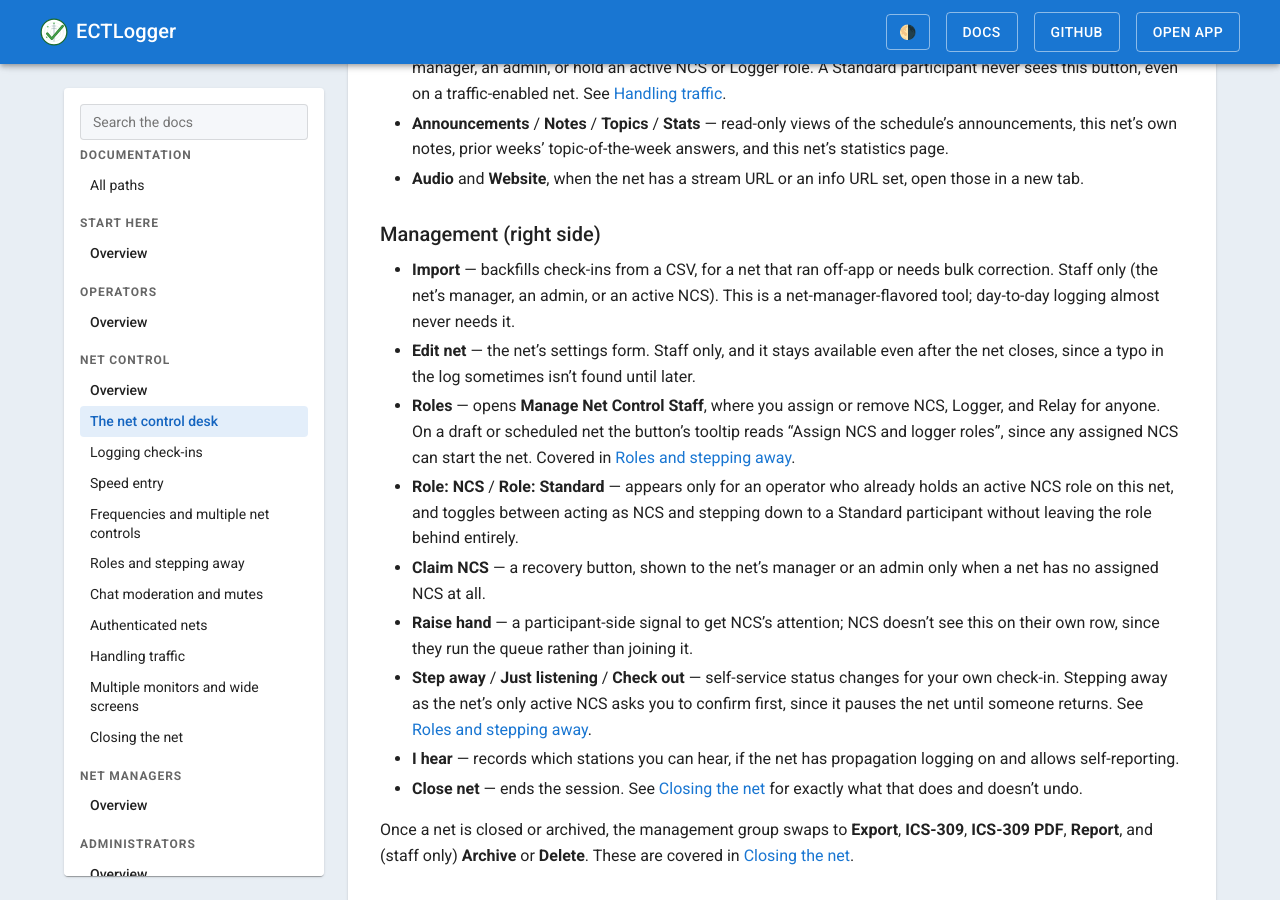
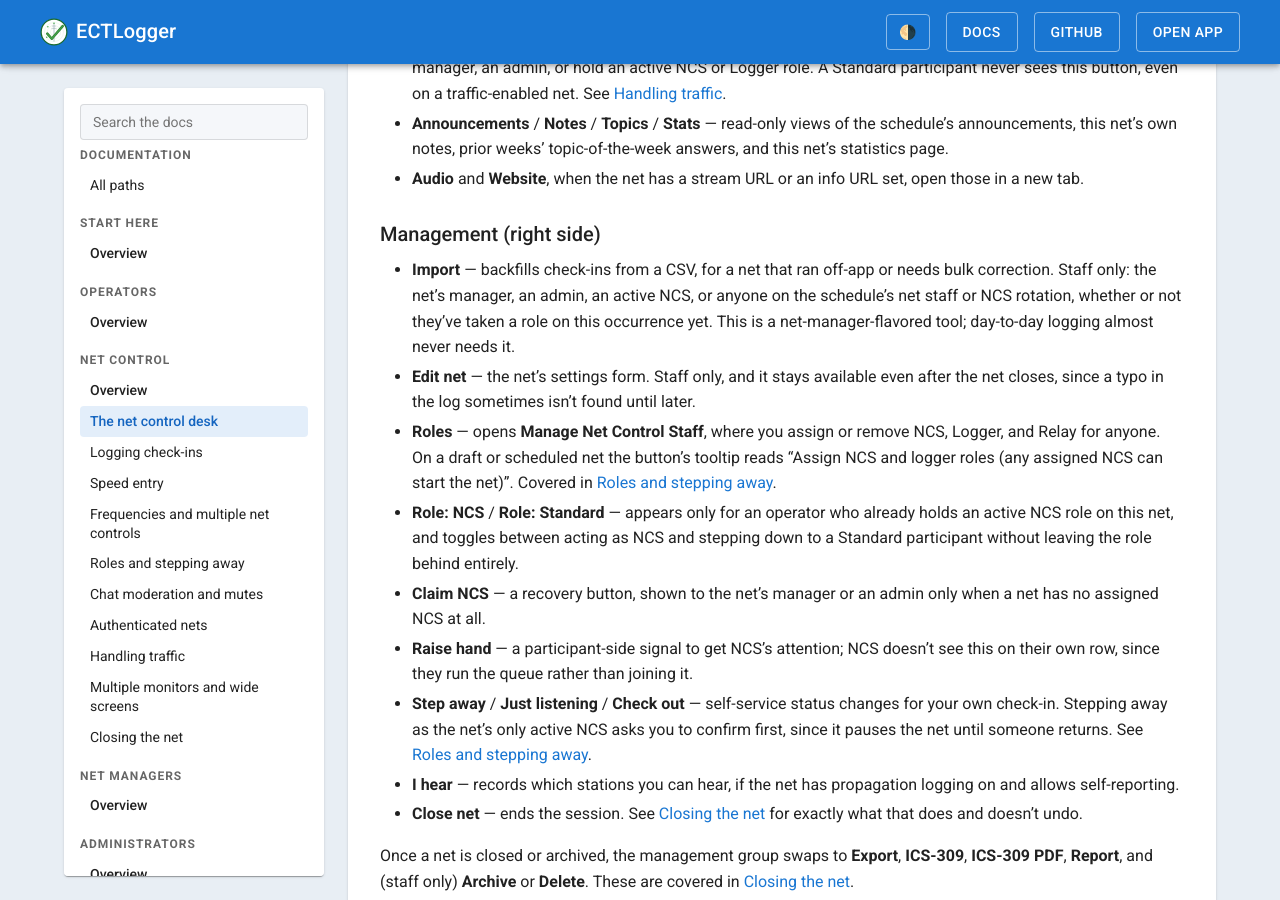
Before and after one commit to bradbrownjr/ectlogger, a Jekyll site: the page built from docs/net-control/the-net-control-desk.md, in a window 1280 px wide and 900 px high, scrolled down 1068 px. Built offline with Jekyll 4.4.1, drawn with Linux system fonts in a browser that asks for light colours; comment, search, counter and statistics services are not loaded; some of the changed text lies outside the part shown.

Commit message:
Docs: fact-check the net control path against the code
Four pages corrected, seven verified unchanged:
- Close net and Import follow the toolbar's management gate (manager, admin,
  active NCS, or the schedule's net staff/rotation), not 'NCS or Logger'
- Relay and Standard participants cannot set the active frequency by
  clicking a chip
- The net's manager and admins can verify identities on authenticated nets
- Roles tooltip quoted in full; the ultrawide left column also docks the
  schedule's Announcements

Co-Authored-By: Claude Opus 5.5 <noreply@anthropic.com>
Claude-Session: https://claude.ai/code/session_01Dz2y8UqRYDV67EQZaZUje3

```diff
--- a/docs/net-control/the-net-control-desk.md
+++ b/docs/net-control/the-net-control-desk.md
@@ -40,9 +40,9 @@ Here's what each one does, grouped the way the toolbar groups them.
 
 ### Management (right side)
 
-- **Import** — backfills check-ins from a CSV, for a net that ran off-app or needs bulk correction. Staff only (the net's manager, an admin, or an active NCS). This is a net-manager-flavored tool; day-to-day logging almost never needs it.
+- **Import** — backfills check-ins from a CSV, for a net that ran off-app or needs bulk correction. Staff only: the net's manager, an admin, an active NCS, or anyone on the schedule's net staff or NCS rotation, whether or not they've taken a role on this occurrence yet. This is a net-manager-flavored tool; day-to-day logging almost never needs it.
 - **Edit net** — the net's settings form. Staff only, and it stays available even after the net closes, since a typo in the log sometimes isn't found until later.
-- **Roles** — opens **Manage Net Control Staff**, where you assign or remove NCS, Logger, and Relay for anyone. On a draft or scheduled net the button's tooltip reads "Assign NCS and logger roles", since any assigned NCS can start the net. Covered in [Roles and stepping away](/docs/net-control/roles-and-stepping-away/).
+- **Roles** — opens **Manage Net Control Staff**, where you assign or remove NCS, Logger, and Relay for anyone. On a draft or scheduled net the button's tooltip reads "Assign NCS and logger roles (any assigned NCS can start the net)". Covered in [Roles and stepping away](/docs/net-control/roles-and-stepping-away/).
 - **Role: NCS** / **Role: Standard** — appears only for an operator who already holds an active NCS role on this net, and toggles between acting as NCS and stepping down to a Standard participant without leaving the role behind entirely.
 - **Claim NCS** — a recovery button, shown to the net's manager or an admin only when a net has no assigned NCS at all.
 - **Raise hand** — a participant-side signal to get NCS's attention; NCS doesn't see this on their own row, since they run the queue rather than joining it.
@@ -74,7 +74,7 @@ For adding, editing, and correcting rows in that list, see [Logging check-ins](/
 
 ## What's docked beside the list
 
-On a wide enough screen, Chat and the Activity Log sit docked in a column beside the check-in list by default; on an ultrawide monitor, Script and Notes can join a second column on the left. Every one of these panels, along with Map, Coverage, and Traffic when they're open, can be detached into a floating overlay or popped out into a genuinely separate browser window, so you can spread the desk across more than one monitor. That's its own page: [Multiple monitors and wide screens](/docs/net-control/multiple-monitors/).
+On a wide enough screen, Chat and the Activity Log sit docked in a column beside the check-in list by default; on an ultrawide monitor, Script, Notes, and the schedule's Announcements can join a second column on the left. Every one of these panels, along with Map, Coverage, and Traffic when they're open, can be detached into a floating overlay or popped out into a genuinely separate browser window, so you can spread the desk across more than one monitor. That's its own page: [Multiple monitors and wide screens](/docs/net-control/multiple-monitors/).
 
 ## Which ones actually matter
 
```
Also changed, not shown: other parts of docs/net-control/the-net-control-desk.md (+1 -1 lines), docs/net-control/authenticated-nets.md (+3 -3 lines), docs/net-control/closing-the-net.md (+2 -2 lines), docs/net-control/frequencies-and-multi-ncs.md (+3 -2 lines).
